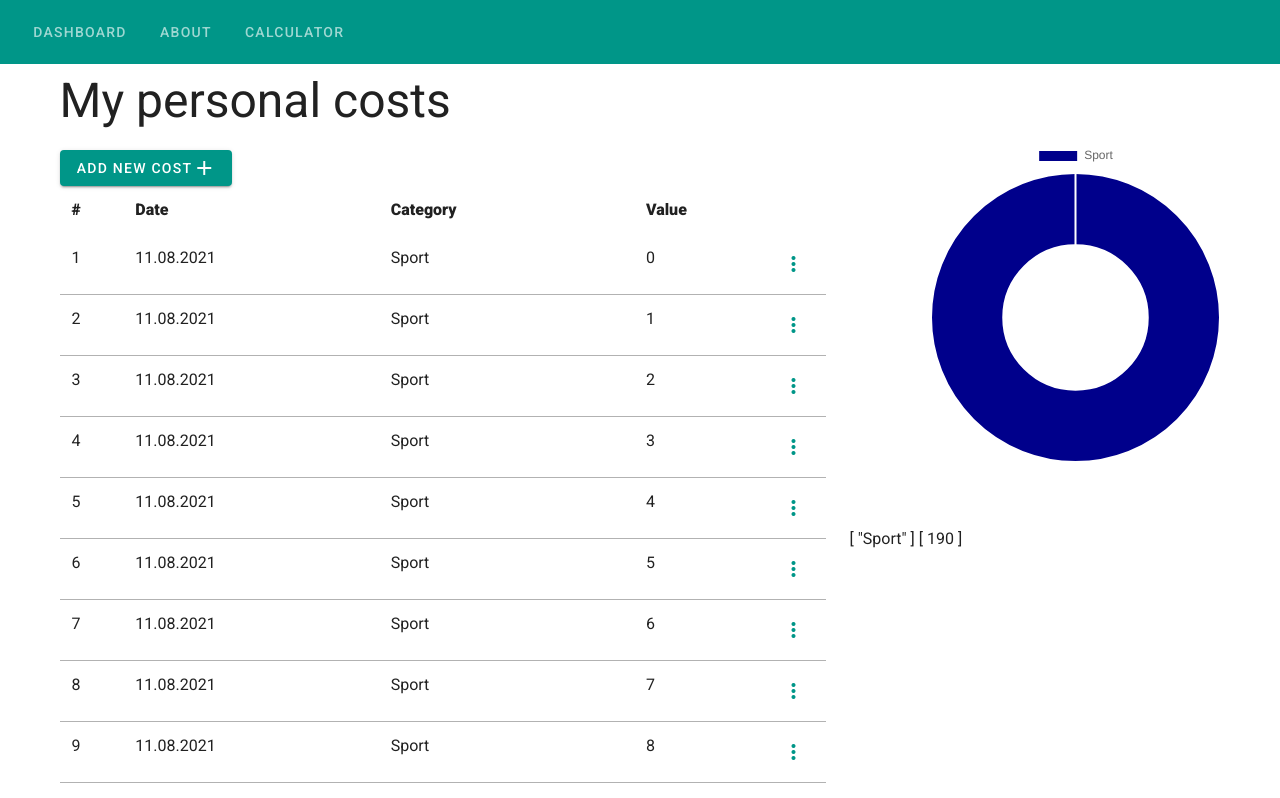
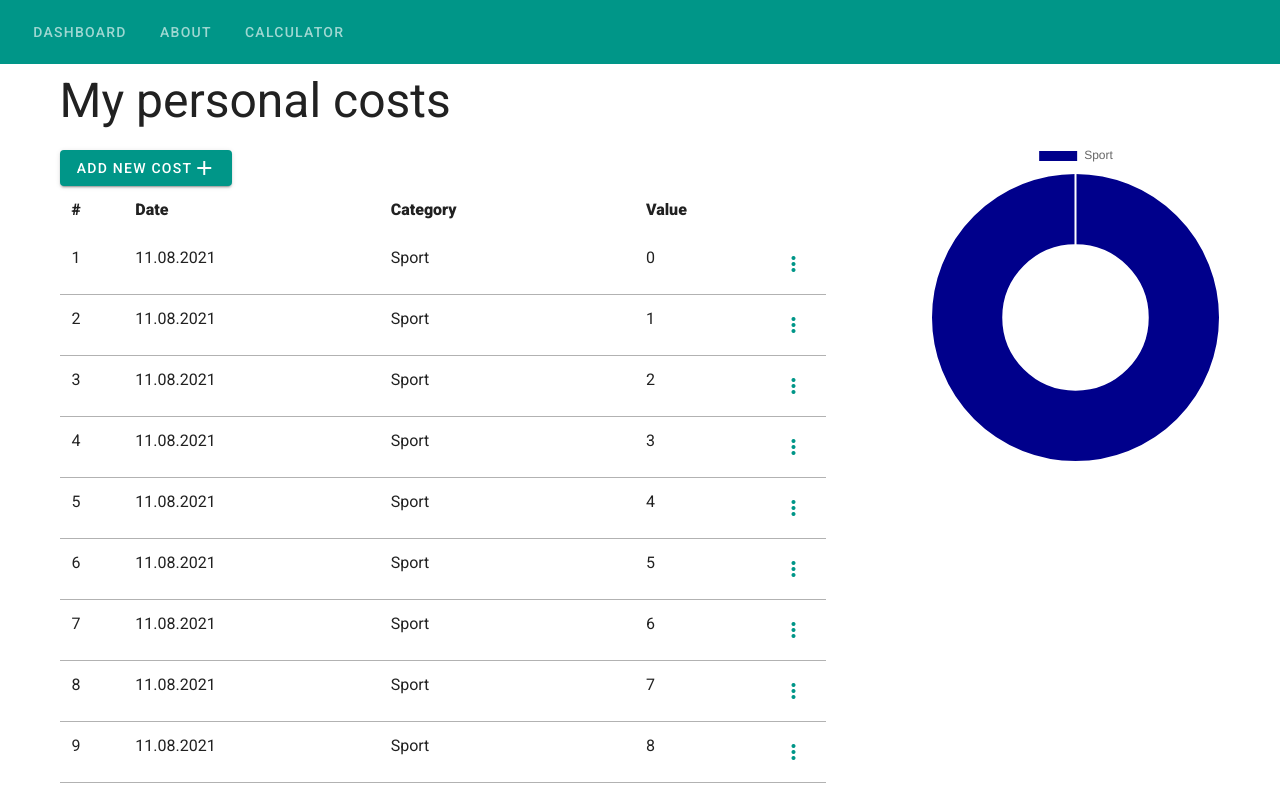
Before and after one commit to artgaid/Cost-App-VueJS, a Vue app in the folder gb_vue/: page / in a window 1280 px wide. Shown: the top 798 px of the page. Built offline with nearby package versions, Linux system fonts and the light colour scheme.

Commit message:
Vuetify v9.5

```diff
--- a/gb_vue/src/pages/PageDashboard.vue
+++ b/gb_vue/src/pages/PageDashboard.vue
@@ -31,8 +31,8 @@
       </v-col>
       <v-col cols="4">
         <chart-doughnut :chart-data="datacollection" />
-        {{ this.$store.getters.getChart }}
-        {{ this.$store.getters.getValueToChart }}
+        <!-- {{ this.$store.getters.getChart }}
+        {{ this.$store.getters.getValueToChart }} -->
       </v-col>
     </v-row>
   </v-container>
```
